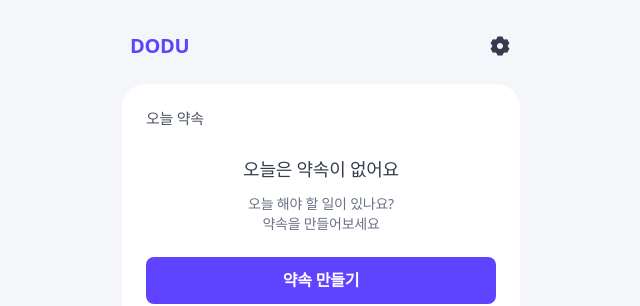
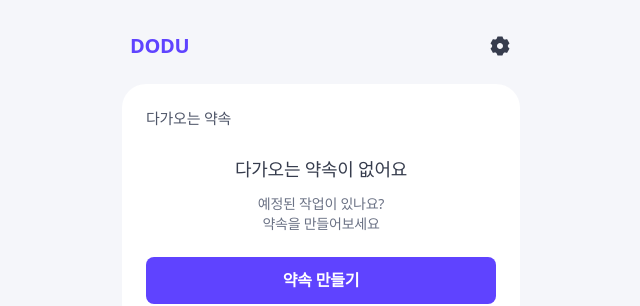
Before and after one commit to the-dodu-team/dodu, a React (Vite) app in the folder frontend/: page / in a window 1280 px wide. Shown: the top 306 px of the page, without its empty margins (319-959 px from the left). Built offline with nearby package versions, Linux system fonts and the light colour scheme; a web font is replaced by a local one.

Commit message:
feat(SCRUM-82): show upcoming promise date and today tag

```diff
--- a/frontend/src/DoduHome.tsx
+++ b/frontend/src/DoduHome.tsx
@@ -1,8 +1,23 @@
+import { useEffect, useState } from 'react'
 import TodayPromiseCard from './components/TodayPromiseCard'
 import WeeklyPromiseCard from './components/WeeklyPromiseCard'
 import PromiseAuthPreview from './features/promise/PromiseAuthPreview'
 import { formatStartTime, getKstDateKey } from './features/promise/formatPromise'
 import type { PreviewPromise } from './features/promise/types'
+
+function formatScheduledLabel(promise: PreviewPromise) {
+  const date = new Date(`${promise.date}T00:00:00+09:00`)
+  if (!Number.isFinite(date.getTime())) return '날짜를 확인해 주세요'
+
+  const parts = new Intl.DateTimeFormat('ko-KR', {
+    timeZone: 'Asia/Seoul', month: 'long', day: 'numeric', weekday: 'short',
+  }).formatToParts(date)
+  const month = parts.find((part) => part.type === 'month')?.value ?? ''
+  const day = parts.find((part) => part.type === 'day')?.value ?? ''
+  const weekday = parts.find((part) => part.type === 'weekday')?.value ?? ''
+
+  return `${month} ${day}(${weekday}) ${formatStartTime(promise.startTime)}`
+}
 
 type DoduHomeProps = {
   promise: PreviewPromise | null
@@ -19,8 +34,23 @@ export default function DoduHome({
   onViewAll,
   onVerify,
 }: DoduHomeProps) {
-  const todayPromise =
-    promise?.date === getKstDateKey() ? promise : null
+  const [today, setToday] = useState(getKstDateKey)
+
+  useEffect(() => {
+    const updateDate = () => setToday(getKstDateKey())
+    const timer = window.setInterval(updateDate, 1000)
+    window.addEventListener('focus', updateDate)
+    document.addEventListener('visibilitychange', updateDate)
+    return () => {
+      window.clearInterval(timer)
+      window.removeEventListener('focus', updateDate)
+      document.removeEventListener('visibilitychange', updateDate)
+    }
+  }, [])
+
+  // 현재 앱은 약속 한 개를 보관하므로 오늘 날짜로 제한하지 않고 표시한다.
+  // 인증 진행 중인 약속도 시작 시각이 지났다는 이유만으로 숨기지 않는다.
+  const upcomingPromise = promise
 
   /*
   const [connection, setConnection] = useState('확인 전')
@@ -48,12 +78,13 @@ export default function DoduHome({
     <>
       <TodayPromiseCard
         promise={
-          todayPromise
+          upcomingPromise
             ? {
-                taskName: todayPromise.taskName,
-                startTimeLabel: formatStartTime(todayPromise.startTime),
+                taskName: upcomingPromise.taskName,
+                startTimeLabel: formatScheduledLabel(upcomingPromise),
+                isToday: upcomingPromise.date === today,
                 toolLabel:
-                  todayPromise.tool === 'computer' ? '컴퓨터' : '실제 책',
+                  upcomingPromise.tool === 'computer' ? '컴퓨터' : '실제 책',
               }
             : null
         }
--- a/frontend/src/components/TodayPromiseCard.tsx
+++ b/frontend/src/components/TodayPromiseCard.tsx
@@ -6,6 +6,7 @@ type TodayPromise = {
   taskName: string
   startTimeLabel: string
   toolLabel: string
+  isToday?: boolean
 }
 
 type TodayPromiseCardProps = {
@@ -26,7 +27,7 @@ export default function TodayPromiseCard({
     >
       <div className="home-card-heading">
         <h2 id="today-promise-title" className="today-promise-label">
-          오늘 약속
+          다가오는 약속
         </h2>
 
         {promise && (
@@ -43,9 +44,14 @@ export default function TodayPromiseCard({
 
       {promise ? (
         <>
-          <h3 className="today-promise-name" title={promise.taskName}>
-            {promise.taskName}
-          </h3>
+          <div className="upcoming-promise-name-row">
+            <h3 className="today-promise-name" title={promise.taskName}>
+              {promise.taskName}
+            </h3>
+            {promise.isToday && (
+              <span className="upcoming-promise-today-tag">오늘</span>
+            )}
+          </div>
 
           <p className="today-promise-detail">
             <img src={clockIcon} alt="" width={16} height={16} />
@@ -62,10 +68,10 @@ export default function TodayPromiseCard({
       ) : (
         <div className="today-promise-empty">
           <h3 className="today-promise-empty-title">
-            오늘은 약속이 없어요
+            다가오는 약속이 없어요
           </h3>
           <p className="today-promise-empty-description">
-            오늘 해야 할 일이 있나요?
+            예정된 작업이 있나요?
             <br />
             약속을 만들어보세요
           </p>
--- a/frontend/src/dodu.css
+++ b/frontend/src/dodu.css
@@ -282,3 +282,7 @@ button:focus-visible {outline: 3px solid #be741d; outline-offset: 4px;}
 .promise-cancel-confirm {background: #ffe6e6; color: #c33335;}
 .promise-cancel-confirm:disabled {background: #eef0f5; color: #a2a9ba; opacity: 1; cursor: not-allowed;}
 .promise-cancel-dialog-actions button:focus-visible {outline: 3px solid #5f43ff; outline-offset: 3px;}
+/* 작업명이 길어도 오늘 태그가 줄어들거나 화면 밖으로 밀리지 않게 한다. */
+.upcoming-promise-name-row {display: flex; align-items: center; gap: 8px; min-width: 0; margin-bottom: 16px;}
+.upcoming-promise-name-row .today-promise-name {flex: 0 1 auto; min-width: 0; margin-bottom: 0;}
+.upcoming-promise-today-tag {flex: 0 0 auto; padding: 3px 7px; border-radius: 8px; background: #eeebff; color: #5f43ff; font-size: 11px; font-weight: 600; line-height: 1.4; white-space: nowrap;}
```
Also changed, not shown: 3 other files (tests, documents, lock files or other folders).
